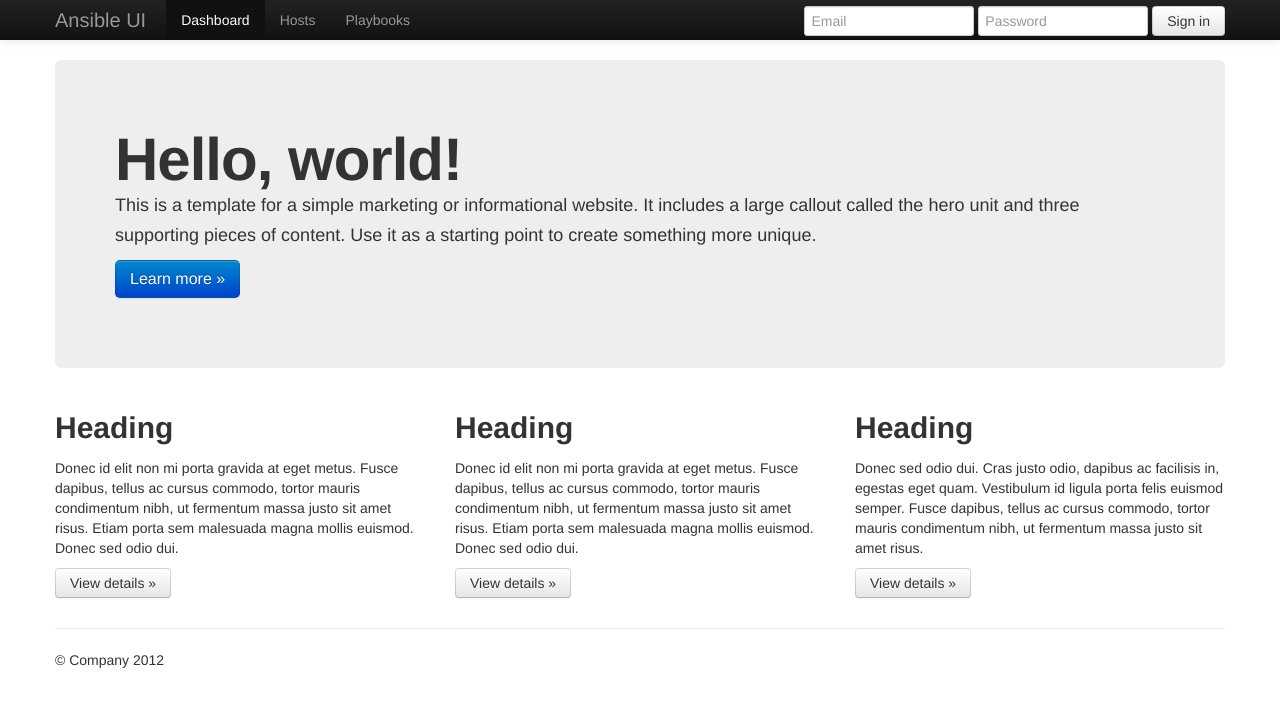
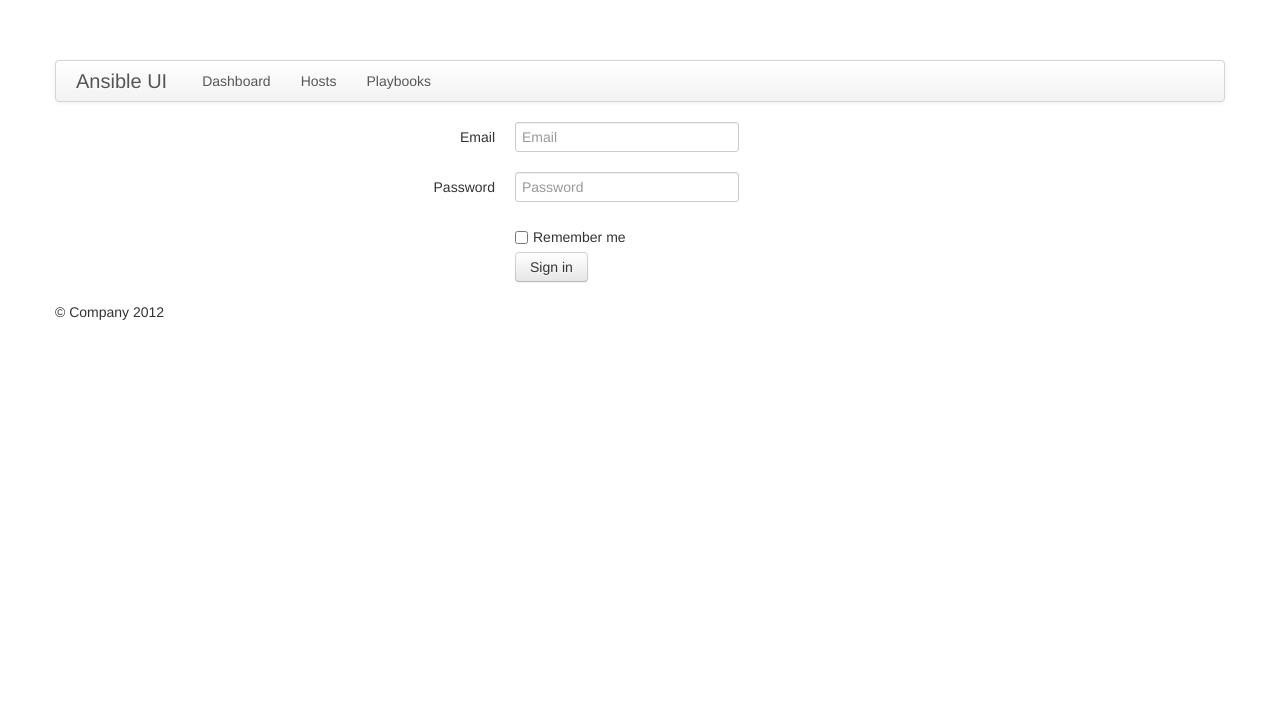
Before and after one commit to mavimo/ansible-ui, a plain HTML site: page index.html in a window 1280 px wide. Drawn offline with nearby package versions, Linux system fonts and the light colour scheme.

Commit message:
Added login

```diff
--- a/index.html
+++ b/index.html
@@ -11,6 +11,7 @@
         <meta name="viewport" content="width=device-width">
 
         <link rel="stylesheet" href="css/bootstrap.min.css">
+        <link rel="stylesheet" href="css/docs.css">
         <style>
             body {
                 padding-top: 60px;
@@ -27,80 +28,48 @@
             <p class="chromeframe">You are using an outdated browser. <a href="http://browsehappy.com/">Upgrade your browser today</a> or <a href="http://www.google.com/chromeframe/?redirect=true">install Google Chrome Frame</a> to better experience this site.</p>
         <![endif]-->
 
-        <!-- This code is taken from http://twitter.github.com/bootstrap/examples/hero.html -->
-
-        <div class="navbar navbar-inverse navbar-fixed-top">
+<div class="container">
+  <header class="navbar">
     <div class="navbar-inner">
-                <div class="container">
-                    <a class="btn btn-navbar" data-toggle="collapse" data-target=".nav-collapse">
-                        <span class="icon-bar"></span>
-                        <span class="icon-bar"></span>
-                        <span class="icon-bar"></span>
-                    </a>
       <a class="brand" href="#">Ansible UI</a>
-                    <div class="nav-collapse collapse">
       <ul class="nav">
-                            <li class="active"><a href="index.html">Dashboard</a></li>
+        <li><a href="dashboard.html">Dashboard</a></li>
         <li><a href="hosts.html">Hosts</a></li>
         <li><a href="playbooks.html">Playbooks</a></li>
-<!--                             <li class="dropdown">
-                                <a href="#" class="dropdown-toggle" data-toggle="dropdown">Dropdown <b class="caret"></b></a>
-                                <ul class="dropdown-menu">
-                                    <li><a href="#">Action</a></li>
-                                    <li><a href="#">Another action</a></li>
-                                    <li><a href="#">Something else here</a></li>
-                                    <li class="divider"></li>
-                                    <li class="nav-header">Nav header</li>
-                                    <li><a href="#">Separated link</a></li>
-                                    <li><a href="#">One more separated link</a></li>
       </ul>
-                            </li> -->
-                        </ul>
-                        <form class="navbar-form pull-right">
-                            <input class="span2" type="text" placeholder="Email">
-                            <input class="span2" type="password" placeholder="Password">
-                            <button type="submit" class="btn">Sign in</button>
-                        </form>
-                    </div><!--/.nav-collapse -->
+    </div>
+  </header>
+  <div class="row-fluid">
+    <div class="span4 offset3">
+        <form class="form-horizontal">
+          <div class="control-group">
+            <label class="control-label" for="inputEmail">Email</label>
+            <div class="controls">
+              <input type="text" id="inputEmail" placeholder="Email">
             </div>
           </div>
-        </div>
-
-        <div class="container">
-
-            <!-- Main hero unit for a primary marketing message or call to action -->
-            <div class="hero-unit">
-                <h1>Hello, world!</h1>
-                <p>This is a template for a simple marketing or informational website. It includes a large callout called the hero unit and three supporting pieces of content. Use it as a starting point to create something more unique.</p>
-                <p><a class="btn btn-primary btn-large">Learn more &raquo;</a></p>
-            </div>
-
-            <!-- Example row of columns -->
-            <div class="row">
-                <div class="span4">
-                    <h2>Heading</h2>
-                    <p>Donec id elit non mi porta gravida at eget metus. Fusce dapibus, tellus ac cursus commodo, tortor mauris condimentum nibh, ut fermentum massa justo sit amet risus. Etiam porta sem malesuada magna mollis euismod. Donec sed odio dui. </p>
-                    <p><a class="btn" href="#">View details &raquo;</a></p>
-                </div>
-                <div class="span4">
-                    <h2>Heading</h2>
-                    <p>Donec id elit non mi porta gravida at eget metus. Fusce dapibus, tellus ac cursus commodo, tortor mauris condimentum nibh, ut fermentum massa justo sit amet risus. Etiam porta sem malesuada magna mollis euismod. Donec sed odio dui. </p>
-                    <p><a class="btn" href="#">View details &raquo;</a></p>
-               </div>
-                <div class="span4">
-                    <h2>Heading</h2>
-                    <p>Donec sed odio dui. Cras justo odio, dapibus ac facilisis in, egestas eget quam. Vestibulum id ligula porta felis euismod semper. Fusce dapibus, tellus ac cursus commodo, tortor mauris condimentum nibh, ut fermentum massa justo sit amet risus.</p>
-                    <p><a class="btn" href="#">View details &raquo;</a></p>
+          <div class="control-group">
+            <label class="control-label" for="inputPassword">Password</label>
+            <div class="controls">
+              <input type="password" id="inputPassword" placeholder="Password">
             </div>
           </div>
-
-            <hr>
+          <div class="control-group">
+            <div class="controls">
+              <label class="checkbox">
+                <input type="checkbox"> Remember me
+              </label>
+              <button type="submit" class="btn">Sign in</button>
+            </div>
+          </div>
+        </form>
+    </div>
+  </div>
 
   <footer>
     <p>&copy; Company 2012</p>
   </footer>
-
-        </div> <!-- /container -->
+</div>
 
         <script src="//ajax.googleapis.com/ajax/libs/jquery/1.8.0/jquery.min.js"></script>
         <script>window.jQuery || document.write('<script src="js/vendor/jquery-1.8.0.min.js"><\/script>')</script>
```
Lines whose indentation alone changed are shown as unchanged.
